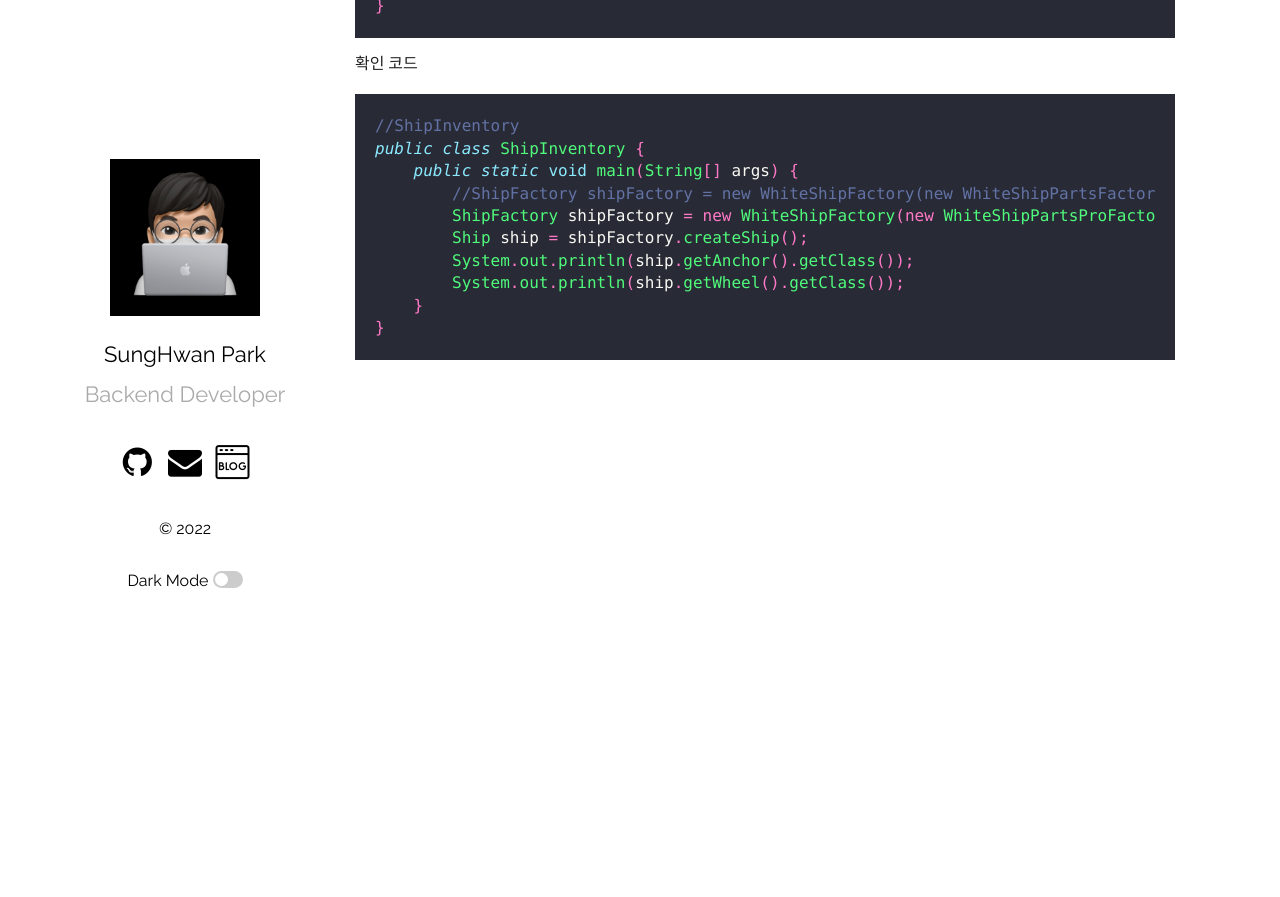
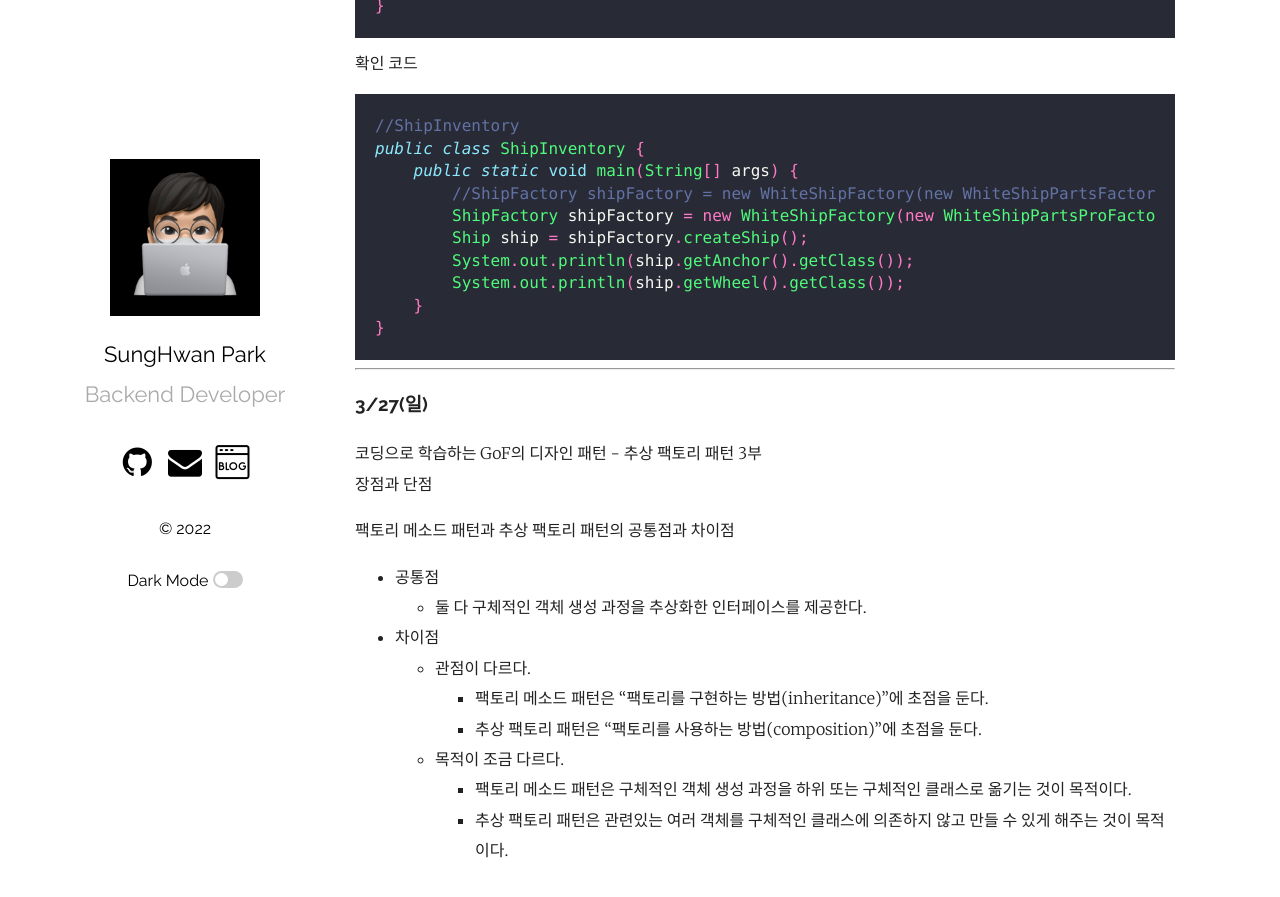
Before and after one commit to mrpark219/TIL, a Jekyll site: the page built from _posts/2022-03-13-3월TIL.markdown, in a window 1280 px wide and 900 px high, scrolled down 15694 px. Shown: the top 897 px of the window. Built offline with Jekyll 4.4.1, drawn with Linux system fonts in a browser that asks for light colours; comment, search, counter and statistics services are not loaded; some of the changed text lies outside the part shown.

Commit message:
feat: 2022-03-27 TIL 추가

````diff
--- a/_posts/2022-03-13-3월TIL.markdown
+++ b/_posts/2022-03-13-3월TIL.markdown
@@ -726,3 +726,22 @@ public class ShipInventory {
     }
 }
 ```
+
+---
+
+### 3/27(일)
+
+코딩으로 학습하는 GoF의 디자인 패턴 - 추상 팩토리 패턴 3부<br/>
+장점과 단점
+
+팩토리 메소드 패턴과 추상 팩토리 패턴의 공통점과 차이점
+
+-   공통점
+    -   둘 다 구체적인 객체 생성 과정을 추상화한 인터페이스를 제공한다.
+-   차이점
+    -   관점이 다르다.
+        -   팩토리 메소드 패턴은 "팩토리를 구현하는 방법(inheritance)"에 초점을 둔다.
+        -   추상 팩토리 패턴은 "팩토리를 사용하는 방법(composition)"에 초점을 둔다.
+    -   목적이 조금 다르다.
+        -   팩토리 메소드 패턴은 구체적인 객체 생성 과정을 하위 또는 구체적인 클래스로 옮기는 것이 목적이다.
+        -   추상 팩토리 패턴은 관련있는 여러 객체를 구체적인 클래스에 의존하지 않고 만들 수 있게 해주는 것이 목적이다.
````
Also changed, not shown: other parts of _posts/2022-03-13-3월TIL.markdown (+1 -1 lines).
